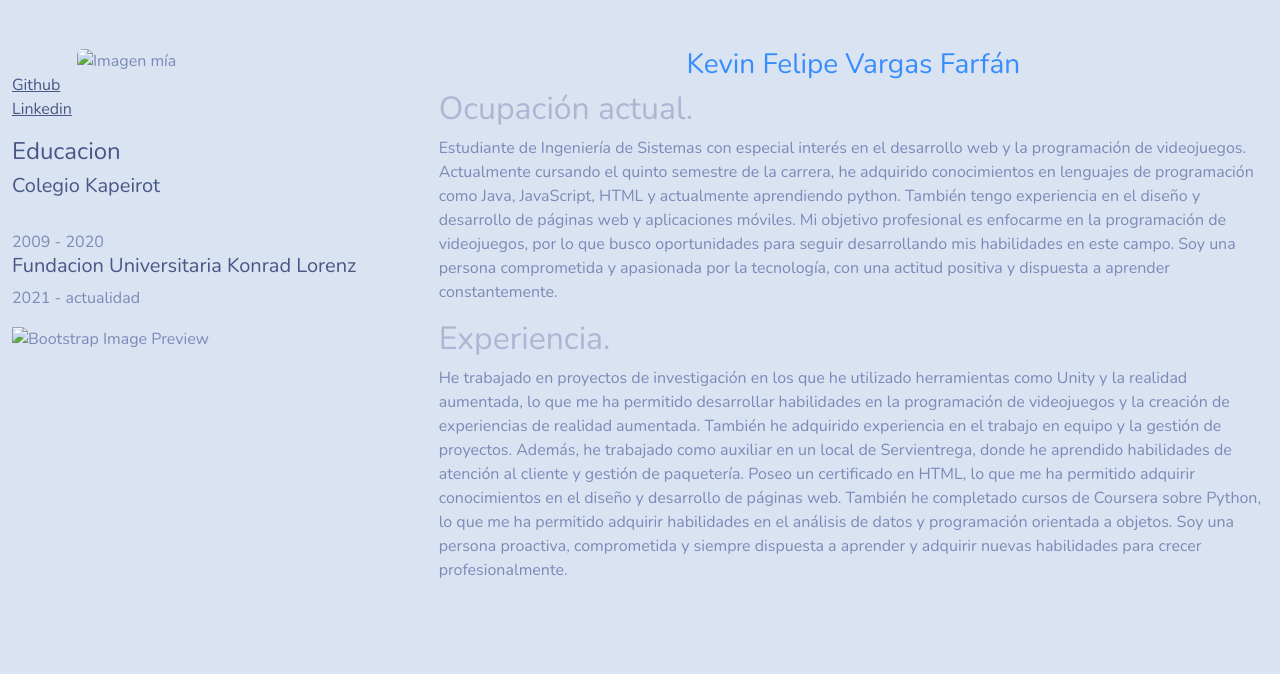
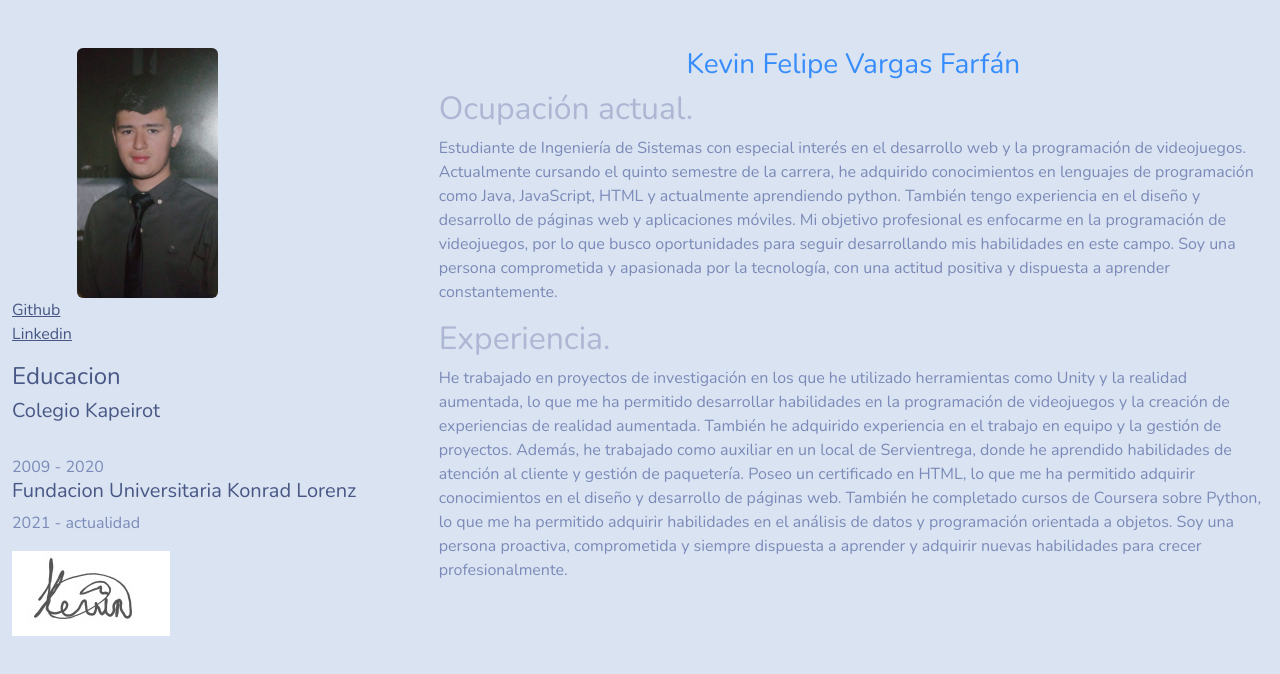
Before and after one commit to Kevinf2003/Hoja-de-Vida, a plain HTML site: page src/index.html in a window 1280 px wide. Drawn offline with nearby package versions, Linux system fonts and the light colour scheme.

Commit message:
Imagenes ahora visibles
Se agregaron las imagenes de la firma y el retrato.

```diff
--- a/src/index.html
+++ b/src/index.html
@@ -14,7 +14,7 @@
     <div class="container-fluid">
         <div class="row">
             <div class="col-md-4 mt-5">
-                <img alt="Imagen mía" src="Portrait.jpg" height="250px" class="rounded" style="margin-left: 65px;" />
+                <img alt="Imagen mía" src="assets/Portrait.jpg" height="250px" class="rounded" style="margin-left: 65px;" />
                 <address>
                     <a href="https://github.com/Kevinf2003?tab=repositories">Github</a><br>
                     <a href="https://www.linkedin.com/in/kevin-felipe-vargas-farf%C3%A1n-4433a825b/">Linkedin</a>
@@ -29,7 +29,7 @@
                     <h5>Fundacion Universitaria Konrad Lorenz</h5>
                     <a>2021 - actualidad</a>
                 </address>
-                <img alt="Bootstrap Image Preview" src="Captura de pantalla 2023-03-17 110133.jpg" />
+                <img alt="Firma" src="assets/Captura de pantalla 2023-03-17 110133.jpg" />
             </div>
             <div class="col-md-8 mt-5">
                 <h3 class="text-center text-primary">
```
